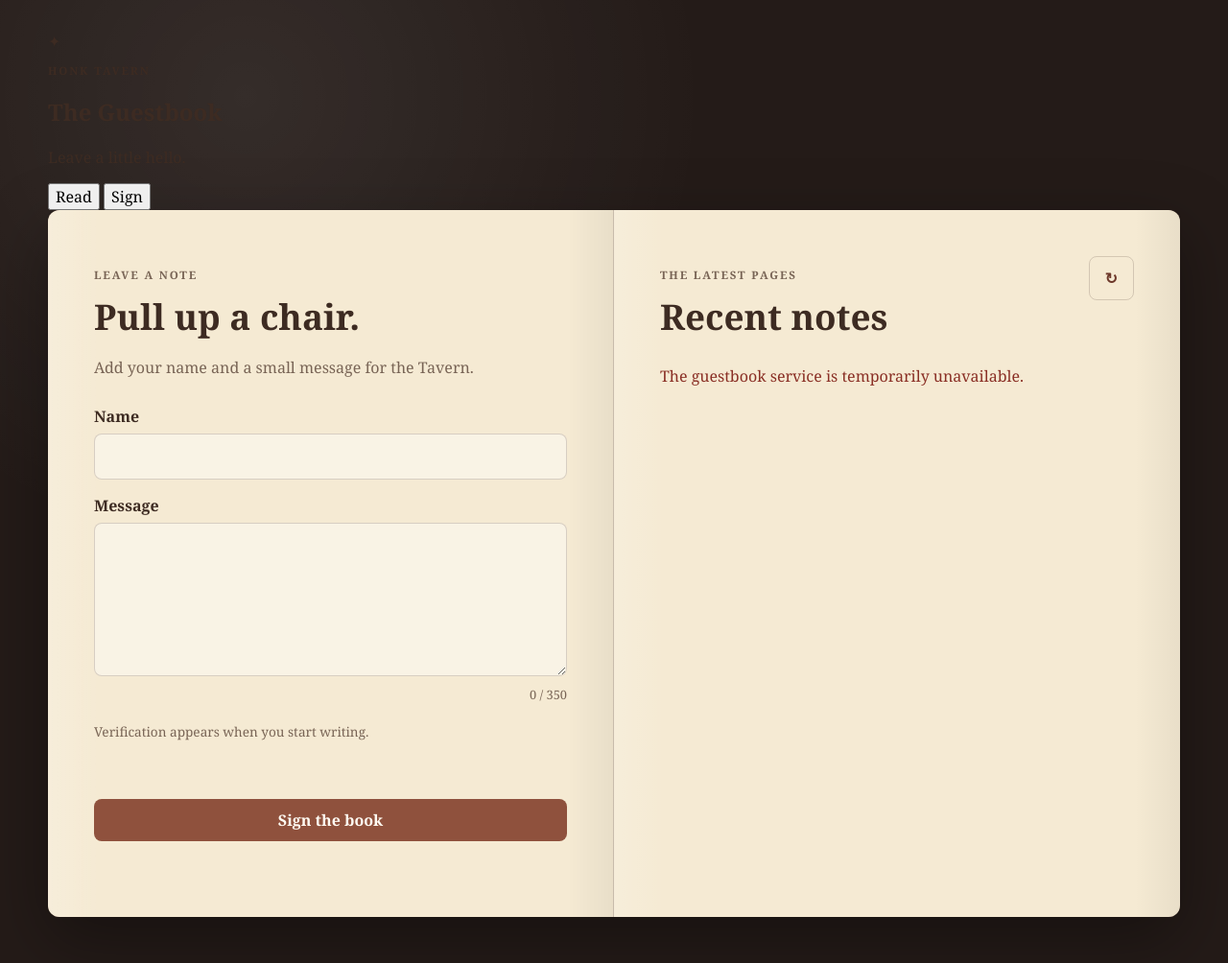
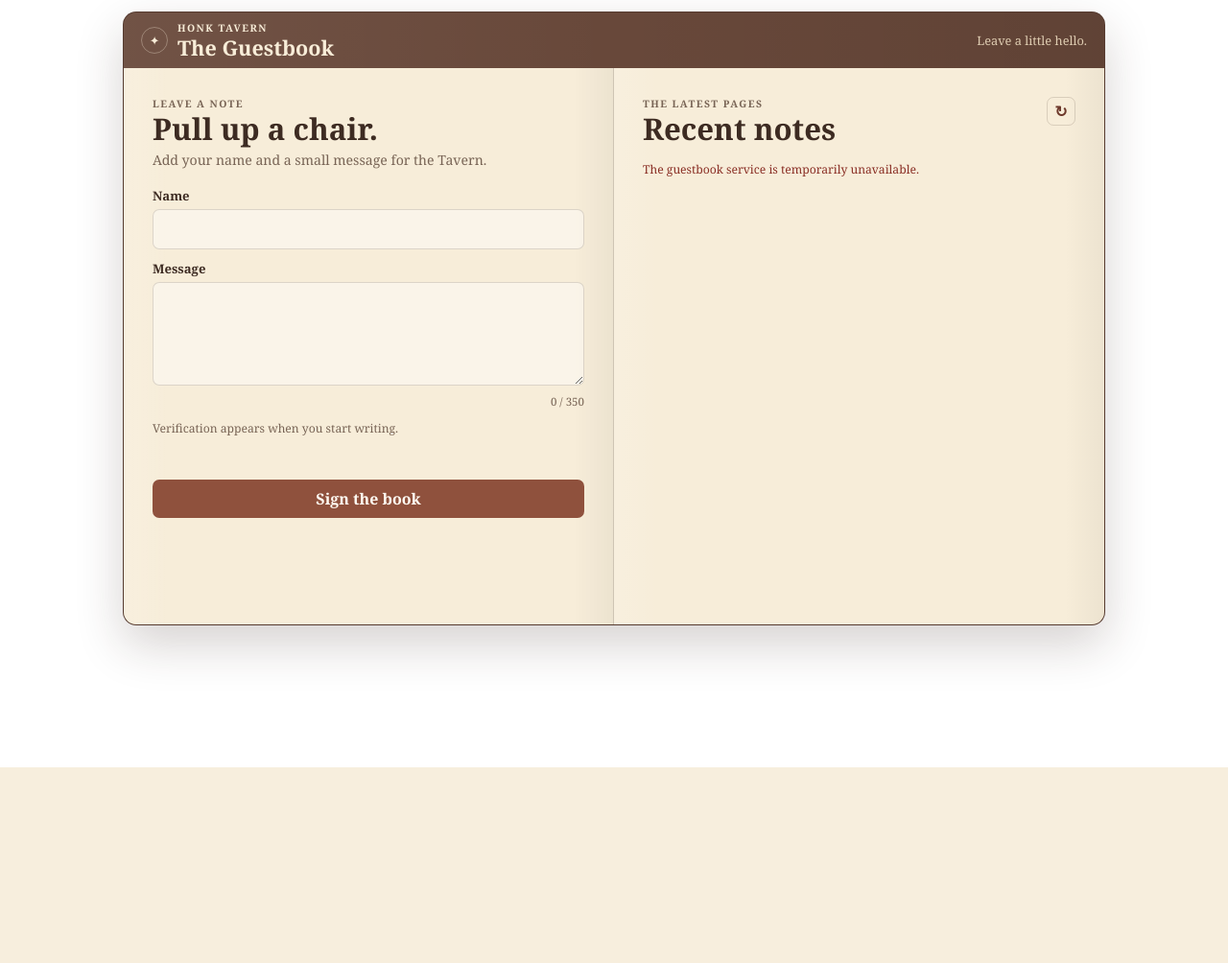
Before and after one commit to niyo-codes/honktavern-guestbook, a PHP site: page /public/index.html in a window 1280 px wide. Shown: the whole page at 96% size. After the commit the page ends 800 px from the top, so only its background shows below. Run offline with PHP 8.4, Linux system fonts and the light colour scheme; data that the repository does not hold is empty.

Commit message:
feat: refine guestbook into responsive embed widget

```diff
--- a/public/css/book.css
+++ b/public/css/book.css
@@ -1,115 +1,163 @@
 :root {
   font-family: Georgia, "Times New Roman", serif;
   color: #3d2b22;
-  background: #241b18;
-  --paper: #f5ead3;
-  --paper-deep: #e8d6b5;
+  background: transparent;
+  --paper: #f7edd9;
+  --paper-deep: #ead8b8;
   --ink: #3d2b22;
   --muted: #786455;
   --accent: #8f513d;
   --accent-dark: #6e392b;
-  --line: rgba(61, 43, 34, 0.18);
+  --line: rgba(61, 43, 34, 0.16);
+  --shadow: 0 20px 50px rgba(48, 31, 24, .20);
 }
 
 * { box-sizing: border-box; }
 
-body {
+html, body {
   margin: 0;
   min-width: 320px;
-  min-height: 100vh;
-  background:
-    radial-gradient(circle at 20% 10%, rgba(255,255,255,.08), transparent 35%),
-    #241b18;
+  min-height: 100%;
+}
+
+body {
+  background: transparent;
+  overflow-x: hidden;
 }
 
 button, input, textarea { font: inherit; }
-
 button { cursor: pointer; }
 
 .guestbook-shell {
-  width: min(1180px, calc(100% - 32px));
+  width: min(100%, 80vw);
+  min-width: 0;
   margin: 0 auto;
-  padding: 32px 0 48px;
+  padding: 12px 0;
 }
 
-.book-header {
-  color: #f5ead3;
-  text-align: center;
-  margin-bottom: 24px;
+.book-widget {
+  width: 100%;
+  height: min(80vh, 640px);
+  min-height: 480px;
+  display: flex;
+  flex-direction: column;
+  overflow: hidden;
+  border: 1px solid rgba(61,43,34,.22);
+  border-radius: 14px;
+  background: #5d4035;
+  box-shadow: var(--shadow);
+}
+
+.widget-bar {
+  flex: 0 0 auto;
+  min-height: 58px;
+  display: flex;
+  align-items: center;
+  justify-content: space-between;
+  gap: 16px;
+  padding: 9px 18px;
+  color: #f8edd8;
+  background:
+    linear-gradient(90deg, rgba(255,255,255,.06), transparent 50%, rgba(0,0,0,.08)),
+    #68483a;
+}
+
+.brand-lockup {
+  display: flex;
+  align-items: center;
+  gap: 10px;
+  min-width: 0;
+}
+
+.brand-mark {
+  display: grid;
+  place-items: center;
+  width: 28px;
+  height: 28px;
+  flex: 0 0 28px;
+  border: 1px solid rgba(248,237,216,.32);
+  border-radius: 50%;
+  font-size: .8rem;
 }
 
 .eyebrow, .page-label {
-  letter-spacing: .16em;
+  margin: 0 0 2px;
+  letter-spacing: .14em;
   text-transform: uppercase;
-  font-size: .72rem;
+  font-size: .65rem;
   font-weight: 700;
 }
 
-.book-header h1 {
-  margin: 4px 0;
-  font-size: clamp(2rem, 5vw, 3.8rem);
+.widget-bar h1 {
+  margin: 0;
+  font-size: clamp(1.05rem, 2vw, 1.35rem);
+  line-height: 1.1;
 }
 
-.subtitle {
-  margin: 8px auto 0;
-  max-width: 600px;
-  color: #d9c6ad;
+.widget-note {
+  margin: 0;
+  color: #dfcdb2;
+  font-size: .8rem;
+  white-space: nowrap;
 }
 
 .book {
+  min-height: 0;
+  flex: 1 1 auto;
   display: grid;
   grid-template-columns: 1fr 1fr;
   gap: 0;
-  border-radius: 12px;
-  overflow: hidden;
-  box-shadow: 0 24px 70px rgba(0,0,0,.35);
-  background: #5d4035;
 }
 
 .book-page {
-  min-height: 650px;
+  min-width: 0;
+  min-height: 0;
+  overflow: auto;
   background:
-    linear-gradient(90deg, rgba(255,255,255,.16), transparent 9%, transparent 92%, rgba(0,0,0,.05)),
+    linear-gradient(90deg, rgba(255,255,255,.14), transparent 9%, transparent 92%, rgba(0,0,0,.045)),
     var(--paper);
+  scrollbar-width: thin;
 }
 
 .book-page--sign {
-  border-right: 1px solid rgba(61,43,34,.25);
+  border-right: 1px solid rgba(61,43,34,.22);
 }
 
 .page-content {
-  padding: clamp(24px, 4vw, 48px);
+  padding: clamp(18px, 2.8vw, 30px);
 }
 
 .page-label { color: var(--muted); }
 
 h2 {
-  margin: 0 0 8px;
-  font-size: clamp(1.65rem, 3vw, 2.3rem);
+  margin: 0 0 6px;
+  font-size: clamp(1.35rem, 3vw, 1.95rem);
+  line-height: 1.1;
 }
 
 .page-intro {
+  margin: 0;
   color: var(--muted);
-  line-height: 1.5;
+  font-size: .88rem;
+  line-height: 1.45;
 }
 
-form {
-  margin-top: 28px;
-}
+form { margin-top: 17px; }
 
 label {
   display: block;
-  margin: 16px 0 7px;
+  margin: 11px 0 5px;
+  font-size: .82rem;
   font-weight: 700;
 }
 
 input, textarea {
   width: 100%;
   border: 1px solid var(--line);
-  border-radius: 8px;
+  border-radius: 7px;
   background: rgba(255,255,255,.42);
   color: var(--ink);
-  padding: 12px 14px;
+  padding: 9px 11px;
   outline: none;
 }
 
@@ -119,31 +167,31 @@ input:focus, textarea:focus {
 }
 
 textarea {
-  min-height: 160px;
+  min-height: 108px;
   resize: vertical;
 }
 
 .character-count {
+  margin-top: 4px;
   text-align: right;
-  margin-top: 5px;
   color: var(--muted);
-  font-size: .8rem;
+  font-size: .72rem;
 }
 
 .turnstile-slot {
-  min-height: 72px;
-  margin: 20px 0 8px;
+  min-height: 56px;
+  margin: 11px 0 6px;
 }
 
 button[type="submit"], .button-secondary, .load-more {
-  border: 0;
-  border-radius: 8px;
-  padding: 11px 16px;
+  border-radius: 7px;
   font-weight: 700;
 }
 
 button[type="submit"] {
   width: 100%;
+  border: 0;
+  padding: 9px 14px;
   color: #fffaf2;
   background: var(--accent);
 }
@@ -151,12 +199,12 @@ button[type="submit"] {
 button[type="submit"]:hover { background: var(--accent-dark); }
 button:disabled { opacity: .55; cursor: wait; }
 
-.muted { color: var(--muted); font-size: .85rem; }
+.muted { color: var(--muted); font-size: .76rem; }
 
 .form-status {
-  min-height: 1.3em;
-  margin: 10px 0 0;
-  color: var(--muted);
+  min-height: 1.2em;
+  margin: 7px 0 0;
+  font-size: .78rem;
 }
 
 .honeypot {
@@ -169,15 +217,20 @@ button:disabled { opacity: .55; cursor: wait; }
 
 .reading-heading {
   display: flex;
+  align-items: flex-start;
   justify-content: space-between;
-  align-items: flex-start;
-  gap: 16px;
+  gap: 12px;
 }
 
-.button-secondary, .load-more {
+.button-secondary {
+  width: 30px;
+  height: 30px;
+  flex: 0 0 30px;
+  padding: 0;
+  border: 1px solid var(--line);
   background: transparent;
   color: var(--accent-dark);
-  border: 1px solid var(--line);
+  font-size: 1rem;
 }
 
 .button-secondary:hover, .load-more:hover {
@@ -185,13 +238,14 @@ button:disabled { opacity: .55; cursor: wait; }
 }
 
 .entries-status {
-  margin: 18px 0;
-  min-height: 1.4em;
+  min-height: 1.25em;
+  margin: 11px 0 2px;
   color: var(--muted);
+  font-size: .76rem;
 }
 
 .entry {
-  padding: 18px 0;
+  padding: 12px 0;
   border-top: 1px solid var(--line);
 }
 
@@ -199,31 +253,110 @@ button:disabled { opacity: .55; cursor: wait; }
 
 .entry-name {
   margin: 0;
-  font-size: 1.08rem;
+  font-size: .95rem;
 }
 
 .entry-date {
   display: block;
-  margin-top: 3px;
+  margin-top: 2px;
   color: var(--muted);
-  font-size: .78rem;
+  font-size: .68rem;
 }
 
 .entry-message {
-  margin: 10px 0 0;
-  line-height: 1.55;
+  margin: 7px 0 0;
+  font-size: .82rem;
+  line-height: 1.45;
   white-space: pre-wrap;
   overflow-wrap: anywhere;
 }
 
 .load-more {
-  margin-top: 16px;
+  margin-top: 8px;
+  padding: 7px 10px;
+  border: 1px solid var(--line);
+  background: transparent;
+  color: var(--accent-dark);
+  font-size: .76rem;
 }
 
-.status-error {
-  color: #8a2f25;
+.status-error { color: #8a2f25; }
+.status-success { color: #476b3f; }
+
+.mobile-tabs {
+  display: none;
 }
 
-.status-success {
-  color: #476b3f;
+@media (max-width: 639px) {
+  .guestbook-shell {
+    width: 100%;
+    padding: 0;
+  }
+
+  .book-widget {
+    min-height: 0;
+    height: min(80vh, 680px);
+    border-radius: 0;
+    border-left: 0;
+    border-right: 0;
+  }
+
+  .widget-bar {
+    min-height: 52px;
+    padding: 8px 12px;
+  }
+
+  .widget-note { display: none; }
+
+  .mobile-tabs {
+    display: grid;
+    grid-template-columns: 1fr 1fr;
+    flex: 0 0 38px;
+    background: #5d4035;
+    padding: 4px 8px 0;
+    gap: 4px;
+  }
+
+  .mobile-tab {
+    border: 0;
+    border-radius: 7px 7px 0 0;
+    background: transparent;
+    color: #e4d3b9;
+    font-size: .78rem;
+    font-weight: 700;
+  }
+
+  .mobile-tab.is-active {
+    color: var(--ink);
+    background: var(--paper);
+  }
+
+  .book {
+    display: block;
+    position: relative;
+  }
+
+  .book-page {
+    display: none;
+    height: 100%;
+    border: 0;
+  }
+
+  .book-page.is-active {
+    display: block;
+  }
+
+  .page-content {
+    padding: 18px 16px 22px;
+  }
+
+  textarea { min-height: 110px; }
 }
+
+@media (min-width: 640px) and (max-height: 560px) {
+  .guestbook-shell { padding: 4px 0; }
+  .book-widget { height: min(80vh, 520px); }
+  .widget-bar { min-height: 50px; }
+  .page-content { padding: 15px 20px; }
+  textarea { min-height: 80px; }
+}
```
